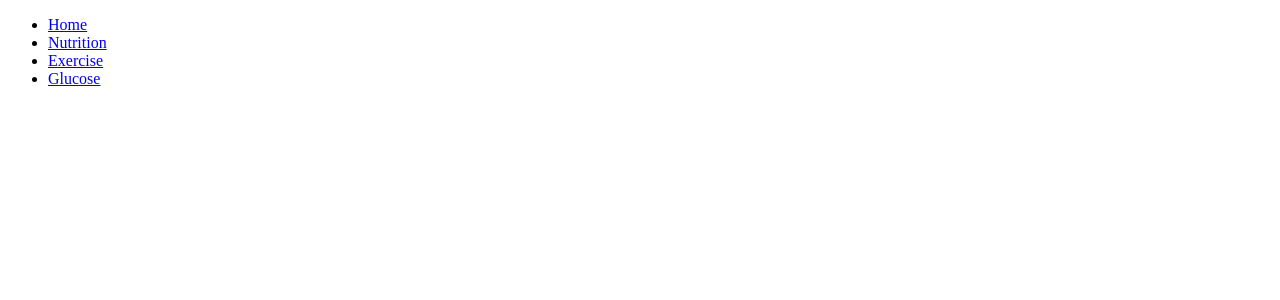
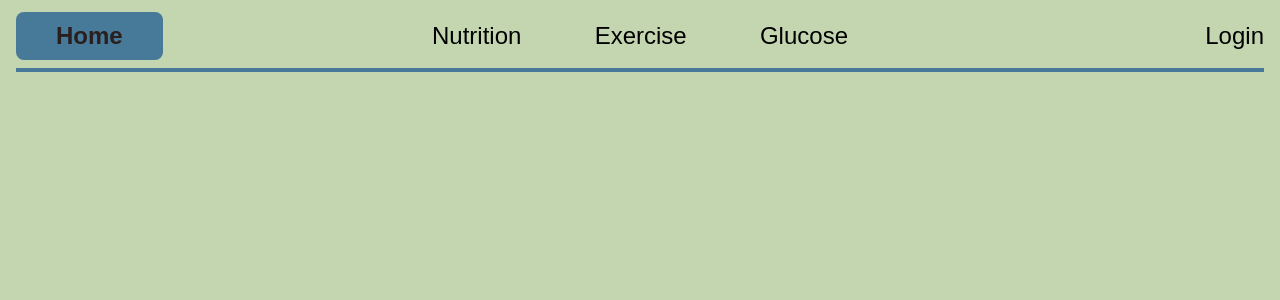
Before and after one commit to weeturtle/pi_webapp, a React (Vite) app: page / in a window 1280 px wide. Shown: the top 300 px of the page. Built offline with nearby package versions, Linux system fonts and the light colour scheme.

Commit message:
Simple nav bar styling

```diff
--- a/package.json
+++ b/package.json
@@ -11,7 +11,8 @@
   },
   "dependencies": {
     "react": "^18.2.0",
-    "react-dom": "^18.2.0"
+    "react-dom": "^18.2.0",
+    "sass": "^1.72.0"
   },
   "devDependencies": {
     "@types/react": "^18.2.66",
--- a/src/App.css
+++ b/src/App.css
@@ -0,0 +1,7 @@
+.page_container {
+  width: 100vw;
+  height: 100vh;
+  background-color: #C4D6B0;
+
+  font-family: "Josefin Sans" , sans-serif;
+}
--- a/src/App.tsx
+++ b/src/App.tsx
@@ -8,7 +8,7 @@
 
 function App() {
   return (
-    <>
+    <div className='page_container'>
       <Navbar />
 
       <Routes>
@@ -17,7 +17,7 @@
         <Route path="/exercise" element={<Exercise />} />
         <Route path="/glucose" element={<Glucose />} />
       </Routes>
-    </>
+    </div>
   );
 }
 
--- /dev/null
+++ b/src/components/navbar/home_button.tsx
@@ -0,0 +1,9 @@
+const HomeButton = () => {
+  return (
+    <div className="home_button">
+      <p>Home</p>
+    </div>
+  );
+};
+
+export default HomeButton;
--- a/src/components/navbar/index.tsx
+++ b/src/components/navbar/index.tsx
@@ -1,14 +1,16 @@
 import { Link } from 'react-router-dom';
+import './navstyle.scss';
+import HomeButton from './home_button';
 
 const Navbar = () => {
   return (
-    <nav>
-      <ul>
-        <li>
-          <Link to="/">
-            Home
+    <nav className='nav_bar'>
+      <div className='link_container'>
+        <Link to="/" className='home_button_container'>
+          <HomeButton />
         </Link>
-        </li>
+
+        <ul className='inner_link_container'>
           <li>
             <Link to="/nutrition">
               Nutrition
@@ -25,6 +27,13 @@
             </Link>
           </li>
         </ul>
+
+        <Link to="/login" className='login_button_container'>
+          Login
+        </Link>
+      </div>
+
+      <div className='nav_break' />
     </nav>
   );
 };
--- /dev/null
+++ b/src/components/navbar/navstyle.scss
@@ -0,0 +1,49 @@
+.nav_bar {
+  width: 100%;
+  padding: 0.75rem 1rem;
+}
+
+.link_container {
+  width: 100%;
+  display: grid;
+  grid-template-columns: 1fr 1fr 1fr;
+  justify-content: center;
+  align-items: center;
+
+  font-size: 1.5rem;
+}
+
+.inner_link_container {
+  display: flex;
+  width: 100%;
+  justify-self: center;
+  justify-content: space-between;
+  align-items: center;
+
+}
+
+.nav_break {
+  width: 100%;
+  height: 0.25rem;
+
+  margin-top: 0.5rem;
+  background-color: #477998;
+}
+
+.home_button_container {
+  justify-self: start;
+}
+
+.login_button_container {
+  justify-self: end;
+}
+
+.home_button {
+  padding: 0.75rem 2.5rem;
+  border-radius: 0.5rem;
+  background-color: #477998;
+
+  font-size: 1.5rem;
+  font-weight: 700;
+  color: #291F1E;
+}
--- a/src/index.css
+++ b/src/index.css
@@ -0,0 +1,49 @@
+html, body, div, span, applet, object, iframe,
+h1, h2, h3, h4, h5, h6, p, blockquote, pre,
+a, abbr, acronym, address, big, cite, code,
+del, dfn, em, img, ins, kbd, q, s, samp,
+small, strike, strong, sub, sup, tt, var,
+b, u, i, center,
+dl, dt, dd, ol, ul, li,
+fieldset, form, label, legend,
+table, caption, tbody, tfoot, thead, tr, th, td,
+article, aside, canvas, details, embed,
+figure, figcaption, footer, header, hgroup,
+menu, nav, output, ruby, section, summary,
+time, mark, audio, video {
+	margin: 0;
+	padding: 0;
+	border: 0;
+	font-size: 100%;
+	font: inherit;
+	vertical-align: baseline;
+	box-sizing: border-box;
+}
+/* HTML5 display-role reset for older browsers */
+article, aside, details, figcaption, figure,
+footer, header, hgroup, menu, nav, section {
+	display: block;
+}
+body {
+	line-height: 1;
+}
+ol, ul {
+	list-style: none;
+}
+blockquote, q {
+	quotes: none;
+}
+blockquote:before, blockquote:after,
+q:before, q:after {
+	content: '';
+	content: none;
+}
+table {
+	border-collapse: collapse;
+	border-spacing: 0;
+}
+
+a {
+	text-decoration: none;
+	color: inherit;
+}
```
Also changed, not shown: 1 other file (tests, documents, lock files or other folders). Lines whose indentation alone changed are shown as unchanged.
